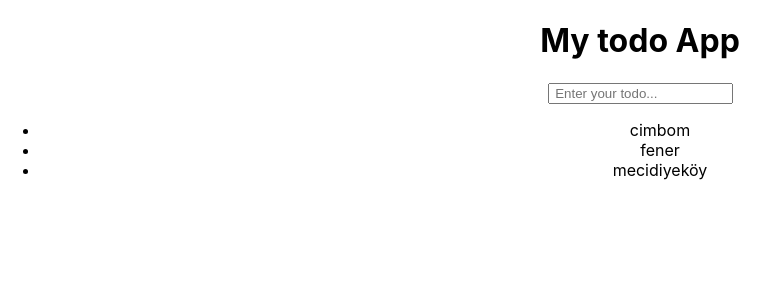
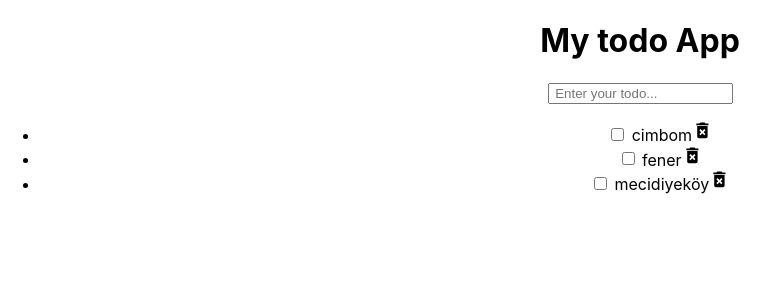
Before and after one commit to fatihece/react-redux-todo-app, a React (Create React App) app: page / in a window 1280 px wide. Shown: the top 300 px of the page, without its empty margins (0-779 px from the left). Built offline with nearby package versions, Linux system fonts and the light colour scheme.

Commit message:
app structure completed

```diff
--- a/package.json
+++ b/package.json
@@ -9,6 +9,7 @@
     "@testing-library/user-event": "^12.1.10",
     "react": "^17.0.2",
     "react-dom": "^17.0.2",
+    "react-icons": "^4.3.1",
     "react-redux": "^7.2.6",
     "react-scripts": "4.0.3",
     "web-vitals": "^1.0.1"
--- a/src/components/Form.js
+++ b/src/components/Form.js
@@ -16,7 +16,8 @@ const Form = () => {
         text: inputValue,
         isCompleted: false,
       })
-    );
+      );
+      setInputValue("")
   };
   return (
     <form onSubmit={handleSubmit}>
--- a/src/components/TodoList.js
+++ b/src/components/TodoList.js
@@ -1,14 +1,31 @@
 import React from "react";
-import { useSelector } from "react-redux";
+import { useSelector, useDispatch } from "react-redux";
+import { MdDeleteForever } from "react-icons/md";
+import { deleteTodo, toggle } from "../redux/todos/todosSlice";
 
 const TodoList = () => {
-    const todos = useSelector((state) => state.todos.tasks);
-    console.log(todos)
+  const todos = useSelector((state) => state.todos.tasks);
+  const dispatch = useDispatch();
+
   return (
     <div>
       <ul>
         {todos.map((todo) => {
-          return <li>{todo.text}</li>;
+          return (
+            <li key={todo.id} className={todo.isCompleted ? "active" : ""}>
+              {" "}
+              <input
+                type="checkbox"
+                onClick={() => dispatch(toggle(todo.id))}
+              />{" "}
+              <span>{todo.text}</span>
+              <MdDeleteForever
+                className="delete-icon"
+                size="1.3em"
+                onClick={() => dispatch(deleteTodo(todo.id))}
+              />
+            </li>
+          );
         })}
       </ul>
     </div>
--- a/src/index.css
+++ b/src/index.css
@@ -11,3 +11,9 @@ code {
   font-family: source-code-pro, Menlo, Monaco, Consolas, 'Courier New',
     monospace;
 }
+
+
+.active{
+  opacity: 0.5;
+  text-decoration: line-through;
+}
--- a/src/redux/todos/todosSlice.js
+++ b/src/redux/todos/todosSlice.js
@@ -21,12 +21,23 @@ export const todosSlice = createSlice({
       },
     ],
   },
-    reducers: {
-        addToDo: (state, action) => {
-            state.tasks.push(action.payload)
-      }
+  reducers: {
+      addToDo: (state, action) => {
+          console.log(action)
+      state.tasks.push(action.payload);
+    },
+
+    toggle: (state, action) => {
+      const toggleItem = state.tasks.find((task) => task.id === action.payload); // obje
+      toggleItem.isCompleted = !toggleItem.isCompleted;
+    },
+
+    deleteTodo: (state, action) => {
+      state.tasks =  state.tasks.filter((task) => task.id !== action.payload);
+
+    },
   },
 });
 
-export const {addToDo} = todosSlice.actions
+export const { addToDo, toggle, deleteTodo} = todosSlice.actions;
 export default todosSlice.reducer;
```
Also changed, not shown: 1 other file (tests, documents, lock files or other folders).
